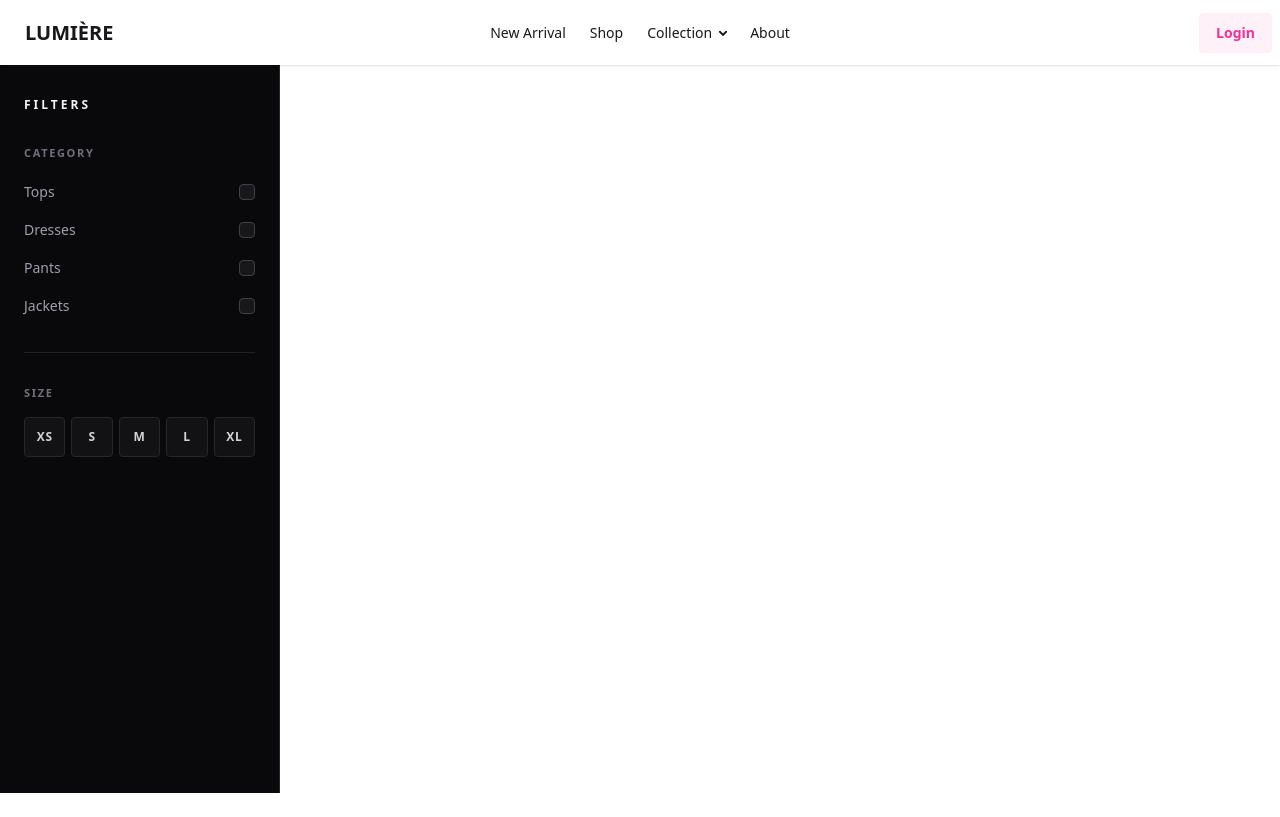
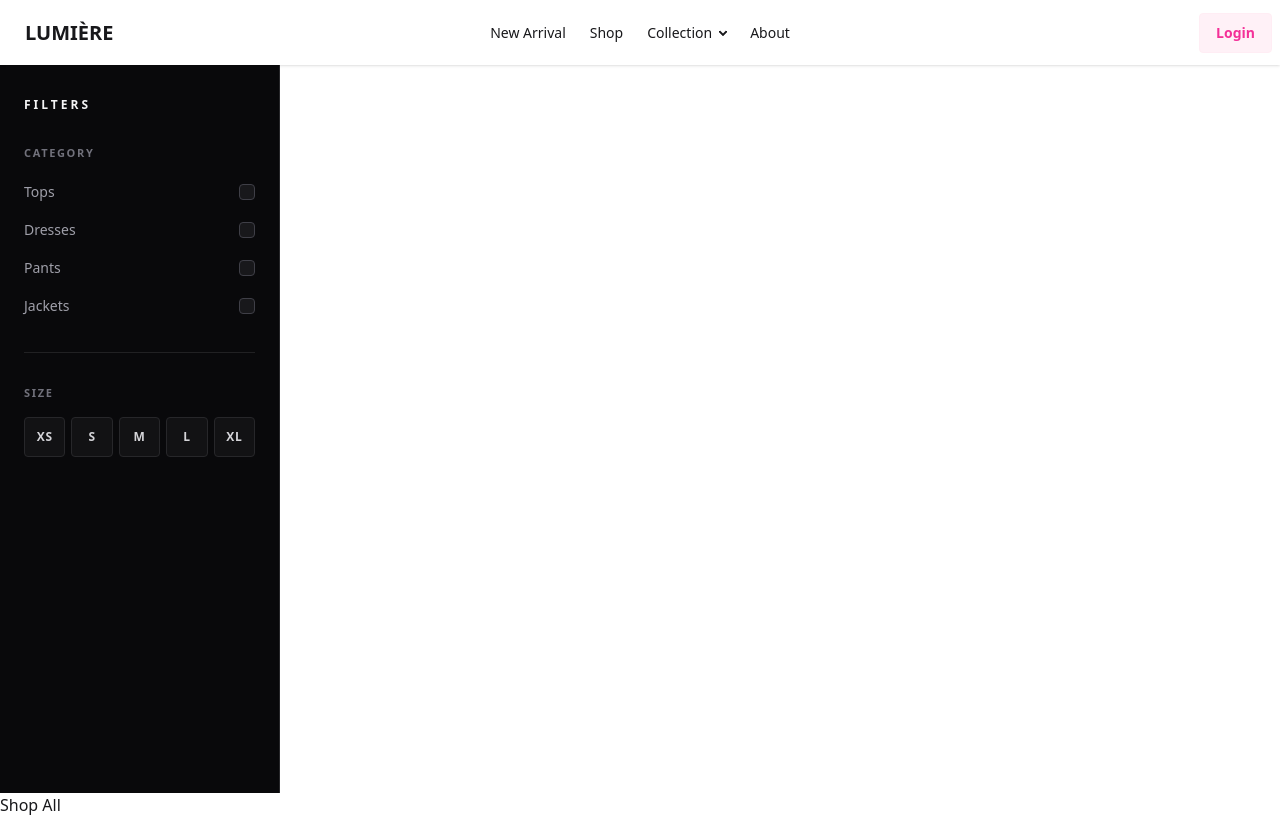
Before and after one commit to vinithdc-jpg/e-commerce, a Next.js app: page /Shop in a window 1280 px wide. Built offline with nearby package versions, Linux system fonts and the light colour scheme.

Commit message:
Start work Today

```diff
--- a/app/Shop/page.tsx
+++ b/app/Shop/page.tsx
@@ -5,6 +5,11 @@ const page = () => {
   return (
     <>
       <SideBar />
+      <div>
+        <h1>
+          Shop All
+        </h1>
+      </div>
     </>
   );
 };
```
